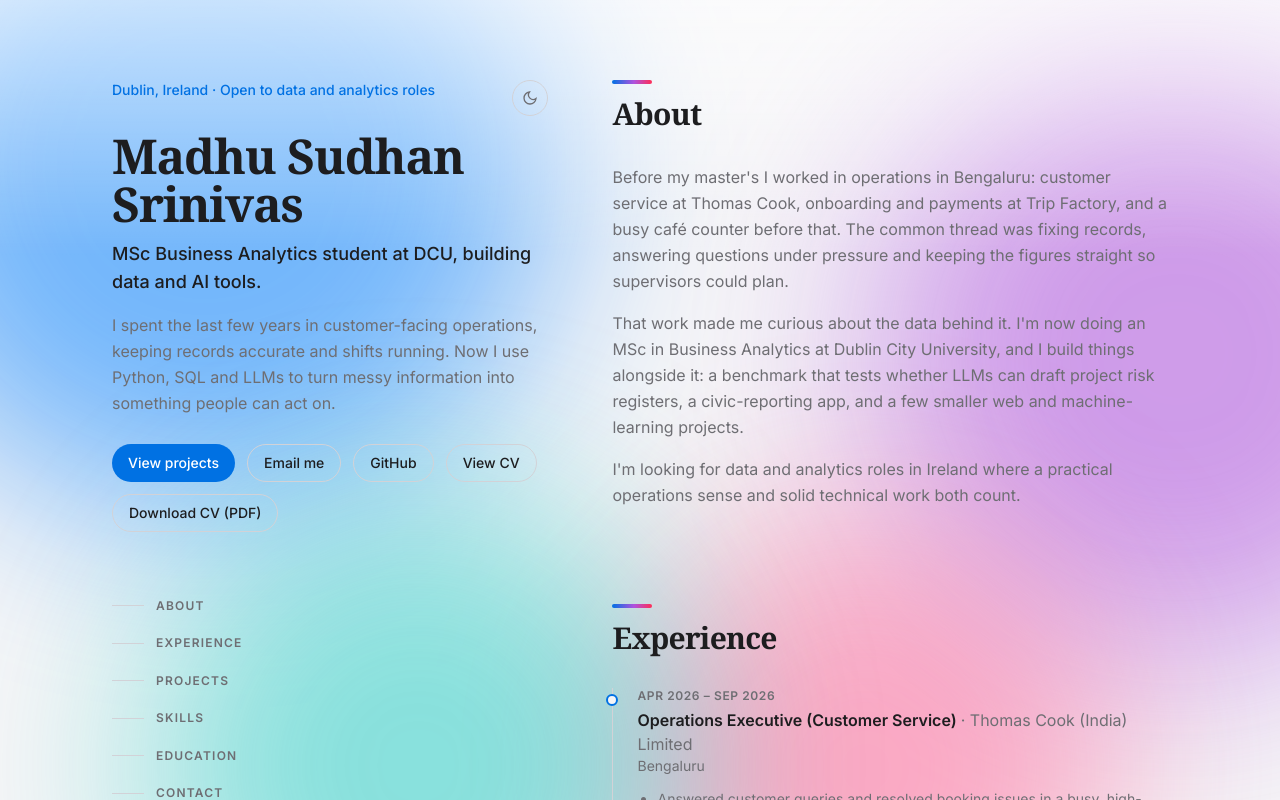
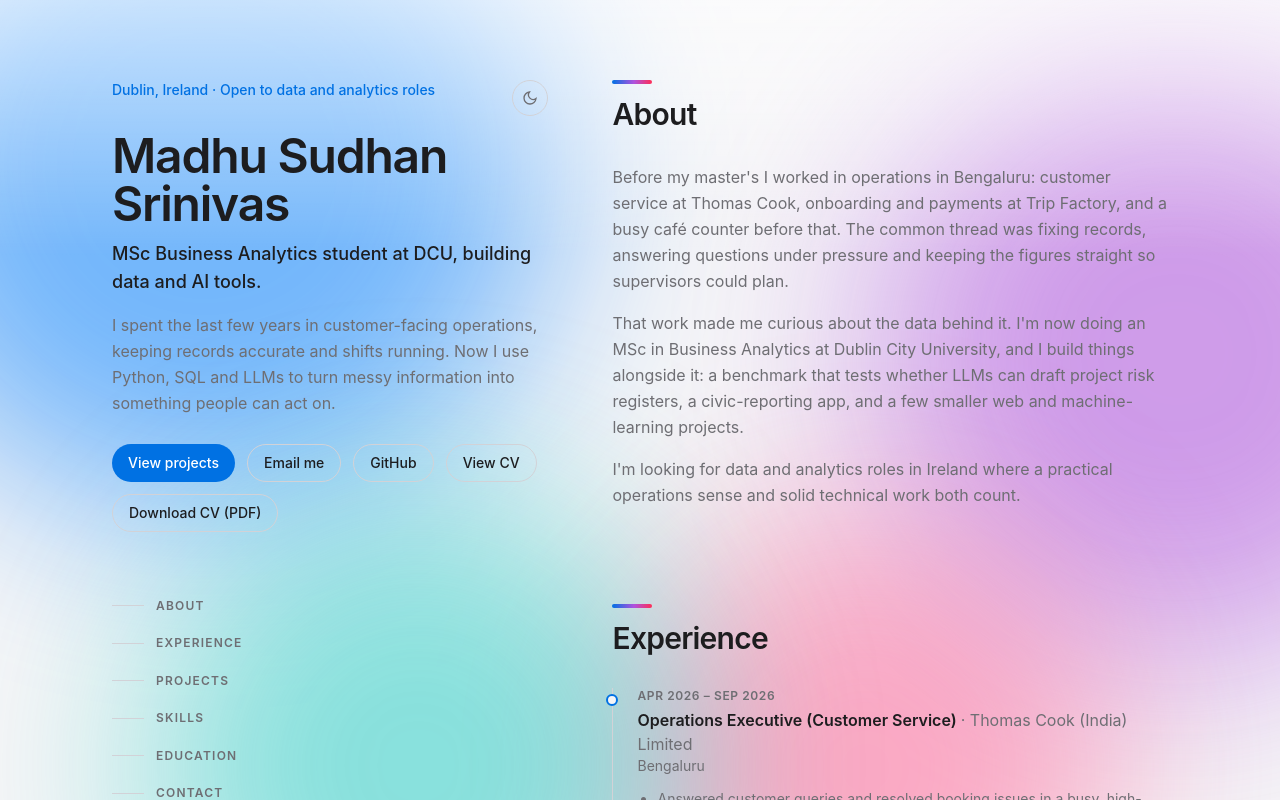
Before and after one commit to smadhu6364-beep/smadhu6364-beep.github.io, a Next.js app: page / in a window 1280 px wide. Shown: the top 800 px of the page. Built offline with nearby package versions, Linux system fonts and the light colour scheme.

Commit message:
iCloud theme: Apple system font with self-hosted Inter fallback, brighter muted text in dark mode

```diff
--- a/app/globals.css
+++ b/app/globals.css
@@ -15,7 +15,7 @@
   --bg: 12 12 14;
   --surface: 28 28 30;
   --ink: 245 245 247;
-  --muted: 152 152 157;
+  --muted: 174 174 178;
   --line: 58 58 60;
   --accent: 41 151 255;
   color-scheme: dark;
--- a/tailwind.config.ts
+++ b/tailwind.config.ts
@@ -14,8 +14,9 @@ const config: Config = {
         accent: "rgb(var(--accent) / <alpha-value>)",
       },
       fontFamily: {
-        sans: ["Inter", "system-ui", "sans-serif"],
-        display: ['"Fraunces"', "Georgia", "serif"],
+        // Apple's own font on Apple devices (as on iCloud.com), self-hosted Inter elsewhere
+        sans: ["-apple-system", "BlinkMacSystemFont", '"SF Pro Text"', "var(--font-inter)", "system-ui", "sans-serif"],
+        display: ["-apple-system", "BlinkMacSystemFont", '"SF Pro Display"', "var(--font-inter)", "system-ui", "sans-serif"],
       },
     },
   },
```
